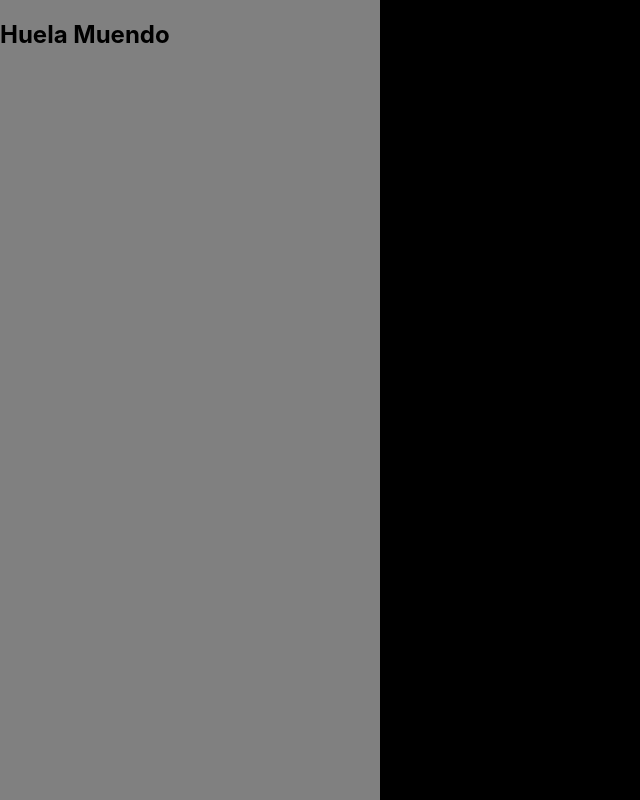
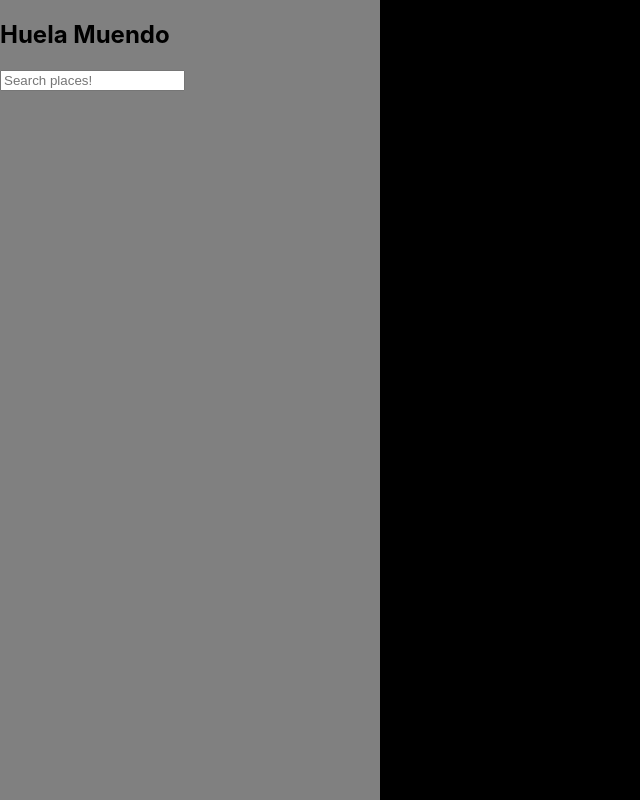
Before and after one commit to WilsonNet/IkebukuroFinder, a React (Create React App) app: page / in a window 1280 px wide. Shown: the whole page, without its empty margins (0-640 px from the left). Built offline with nearby package versions, Linux system fonts and the light colour scheme.

Commit message:
Added a search field

```diff
--- a/src/Sidebar.js
+++ b/src/Sidebar.js
@@ -6,9 +6,15 @@ class Sidebar extends Component {
     }
 
     render() {
+        const { query } = this.state;
         return (
             <aside className="sidebar">
                 <h1>Huela Muendo</h1>
+            <input
+                type="text"
+                placeholder="Search places!"
+                value={query}
+            />
             </aside>
         )
     }
```
